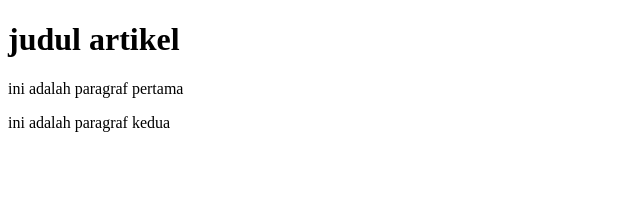
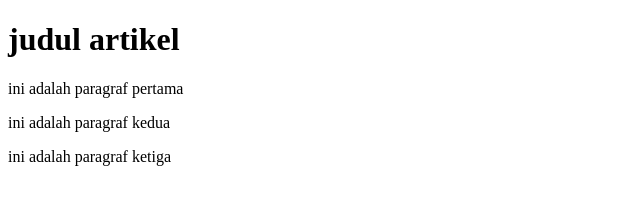
Before and after one commit to alvinsuryahardi/praktek-06_github, a plain HTML site: page index.html in a window 1280 px wide. Shown: the whole page, without its empty margins (0-640 px from the left). Drawn offline with Linux system fonts and the light colour scheme.

Commit message:
menambahkan paragraf 3

```diff
--- a/index.html
+++ b/index.html
@@ -9,5 +9,7 @@
     <h1>judul artikel</h1>
     <p>ini adalah paragraf pertama</p>
     <p>ini adalah paragraf kedua</p>
+    <p>ini adalah paragraf ketiga</p>
+
 </body>
 </html>
```
